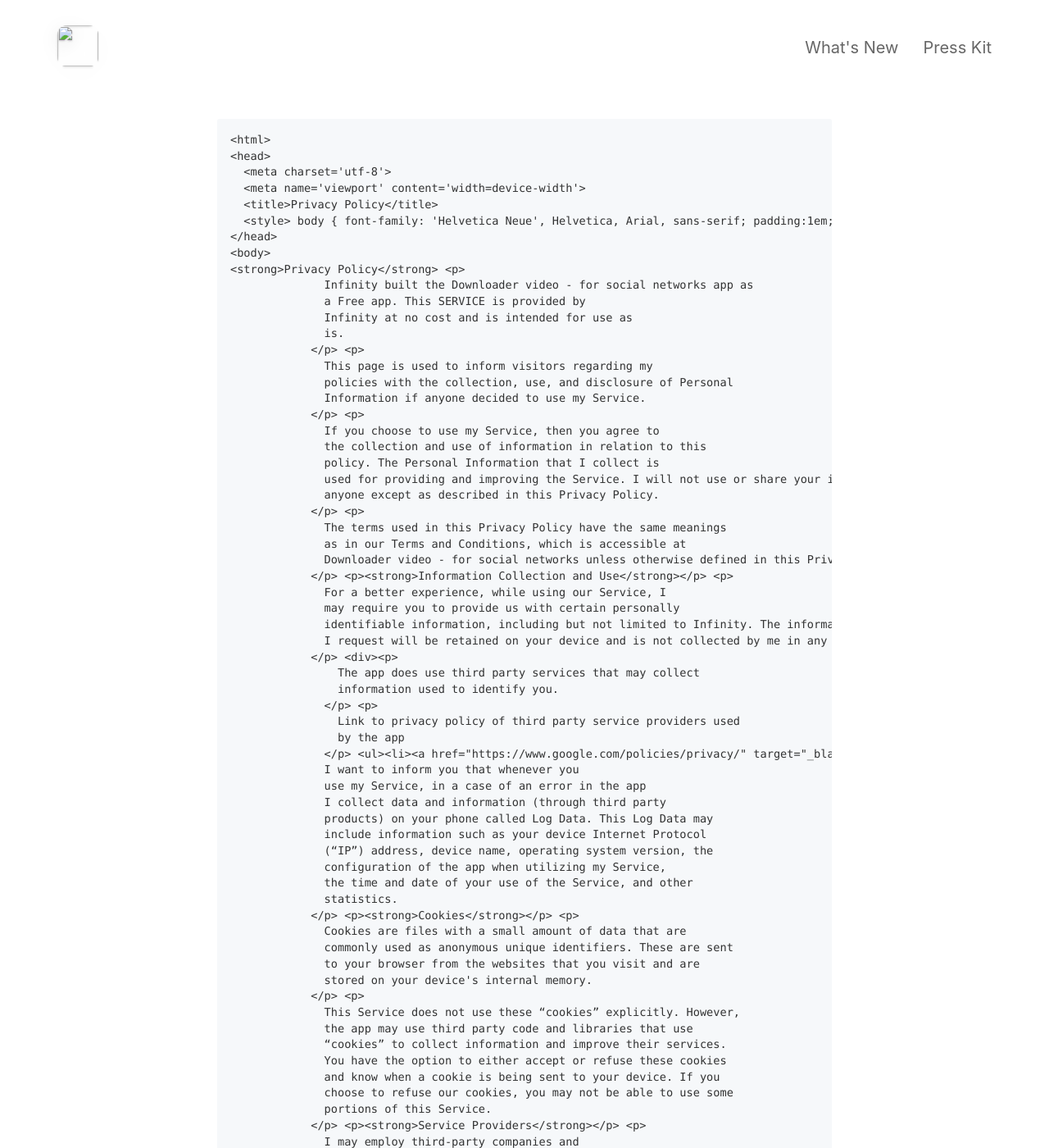
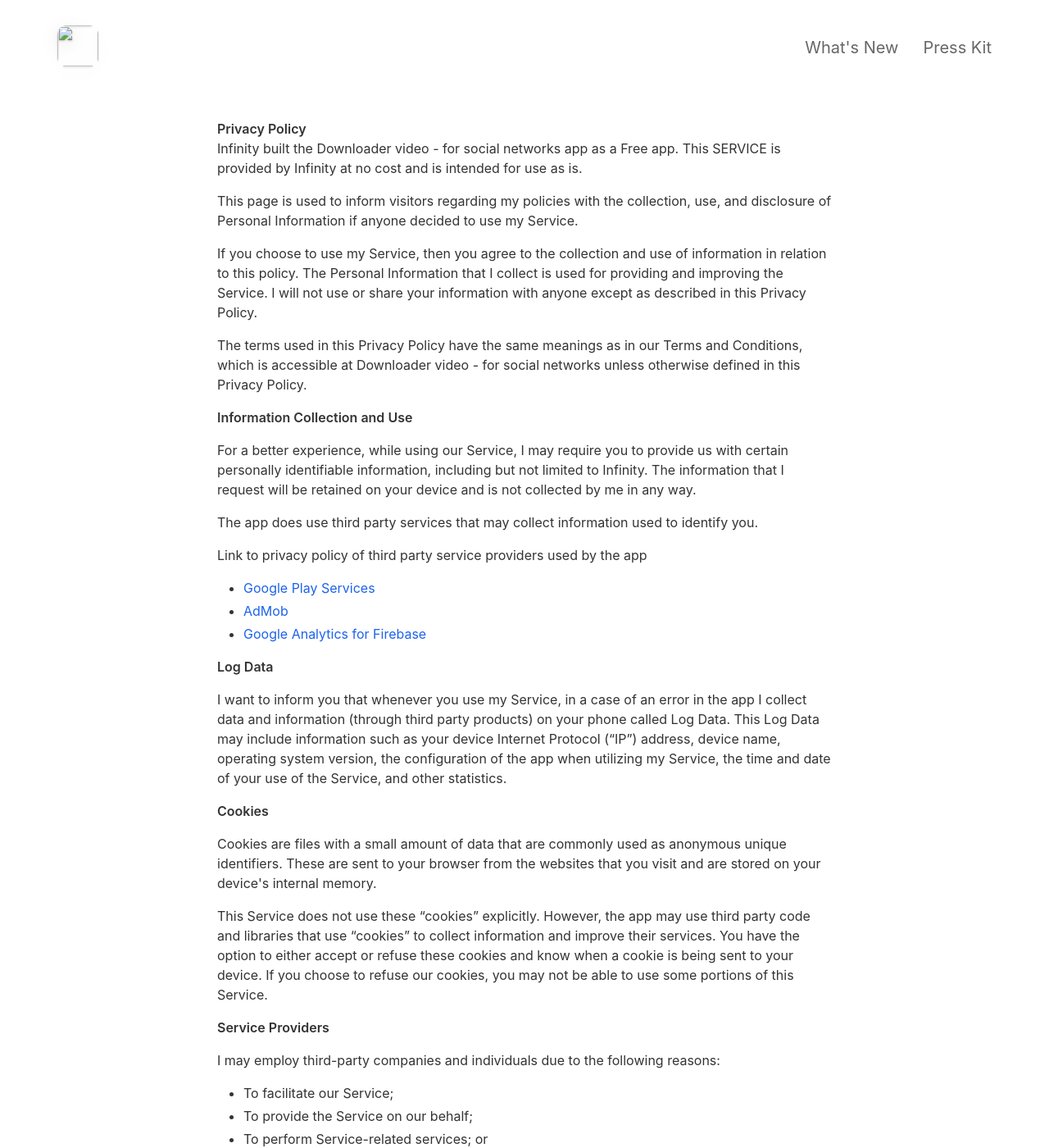
Before and after one commit to Istamikhon/Istamikhon.github.io, a Jekyll site: the page built from _pages/privacypolicy.md, in a window 1280 px wide and 1400 px high. Shown: the whole window at 82% size. Built offline with Jekyll 4.4.1, drawn with Linux system fonts in a browser that asks for light colours; nearby versions of some CDN libraries; some of the changed text lies outside the part shown.

Commit message:
Update privacypolicy.md

```diff
--- a/_pages/privacypolicy.md
+++ b/_pages/privacypolicy.md
@@ -3,14 +3,8 @@ layout: page
 title: Privacy Policy
 include_in_header: false
 ---
-    <html>
-    <head>
-      <meta charset='utf-8'>
-      <meta name='viewport' content='width=device-width'>
-      <title>Privacy Policy</title>
-      <style> body { font-family: 'Helvetica Neue', Helvetica, Arial, sans-serif; padding:1em; color:#000;} </style>
-    </head>
-    <body>
+
+  <body>
     <strong>Privacy Policy</strong> <p>
                   Infinity built the Downloader video - for social networks app as
                   a Free app. This SERVICE is provided by
@@ -110,4 +104,3 @@ include_in_header: false
                   Privacy Policy, do not hesitate to contact me at infinity.developers.inc@gmail.com.
                 </p>
     </body>
-    </html>
```
